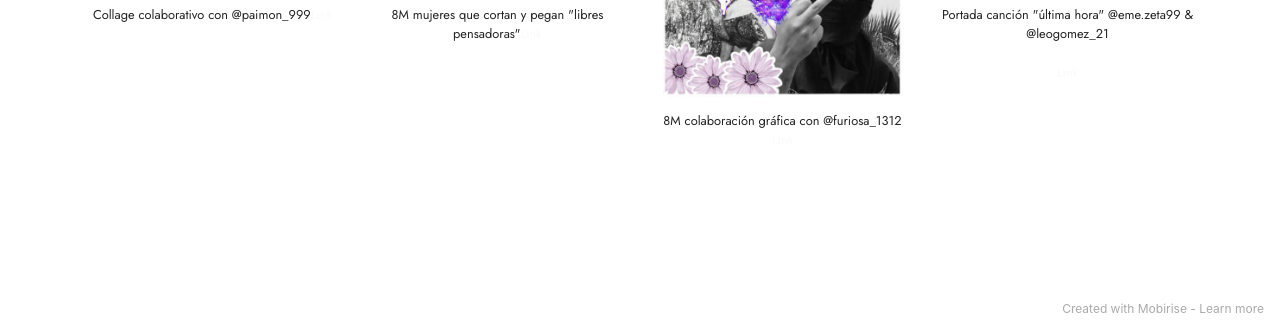
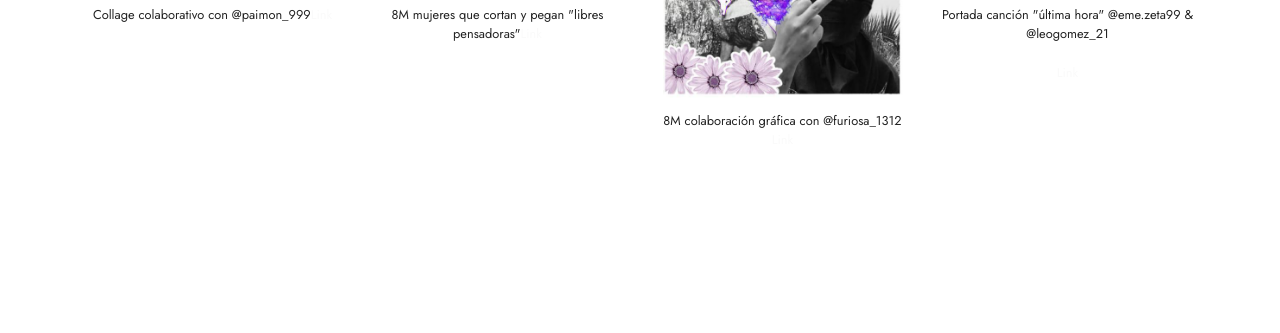
Before and after one commit to vintagebluee/vintagebluee.github.io, a plain HTML site: page index.html in a window 1280 px wide. Shown: the part 5616-5949 px from the top of the page. Drawn offline with Linux system fonts and the light colour scheme; files whose address does not match are found by name.

Commit message:
Update index.html

```diff
--- a/index.html
+++ b/index.html
@@ -605,8 +605,7 @@
             </div>
         </div>
     </div>
-</section><section style="background-color: #fff; font-family: -apple-system, BlinkMacSystemFont, 'Segoe UI', 'Roboto', 'Helvetica Neue', Arial, sans-serif; color:#aaa; font-size:12px; padding: 0; align-items: center; display: flex;"><a href="https://mobirise.site/n" style="flex: 1 1; height: 3rem; padding-left: 1rem;"></a><p style="flex: 0 0 auto; margin:0; padding-right:1rem;">Created with Mobirise - <a href="https://mobirise.site/m" style="color:#aaa;">Learn more</a></p></section><script src="assets/web/assets/jquery/jquery.min.js"></script>  <script src="assets/popper/popper.min.js"></script>  <script src="assets/tether/tether.min.js"></script>  <script src="assets/bootstrap/js/bootstrap.min.js"></script>  <script src="assets/smoothscroll/smooth-scroll.js"></script>  <script src="assets/dropdown/js/nav-dropdown.js"></script>  <script src="assets/dropdown/js/navbar-dropdown.js"></script>  <script src="assets/touchswipe/jquery.touch-swipe.min.js"></script>  <script src="assets/theme/js/script.js"></script>
-
+</section><section style="background-color: #fff; font-family: -apple-system, BlinkMacSystemFont, 'Segoe UI', 'Roboto', 'Helvetica Neue', Arial, sans-serif; color:#aaa; font-size:12px; padding: 0; align-items: center; display: flex;"><a href="https://mobirise.site/n" style="flex: 1 1; height: 3rem; padding-left: 1rem;"></a><p style="flex: 0 0 auto; margin:0; padding-right:1rem;">
 
 </body>
 </html>
```
